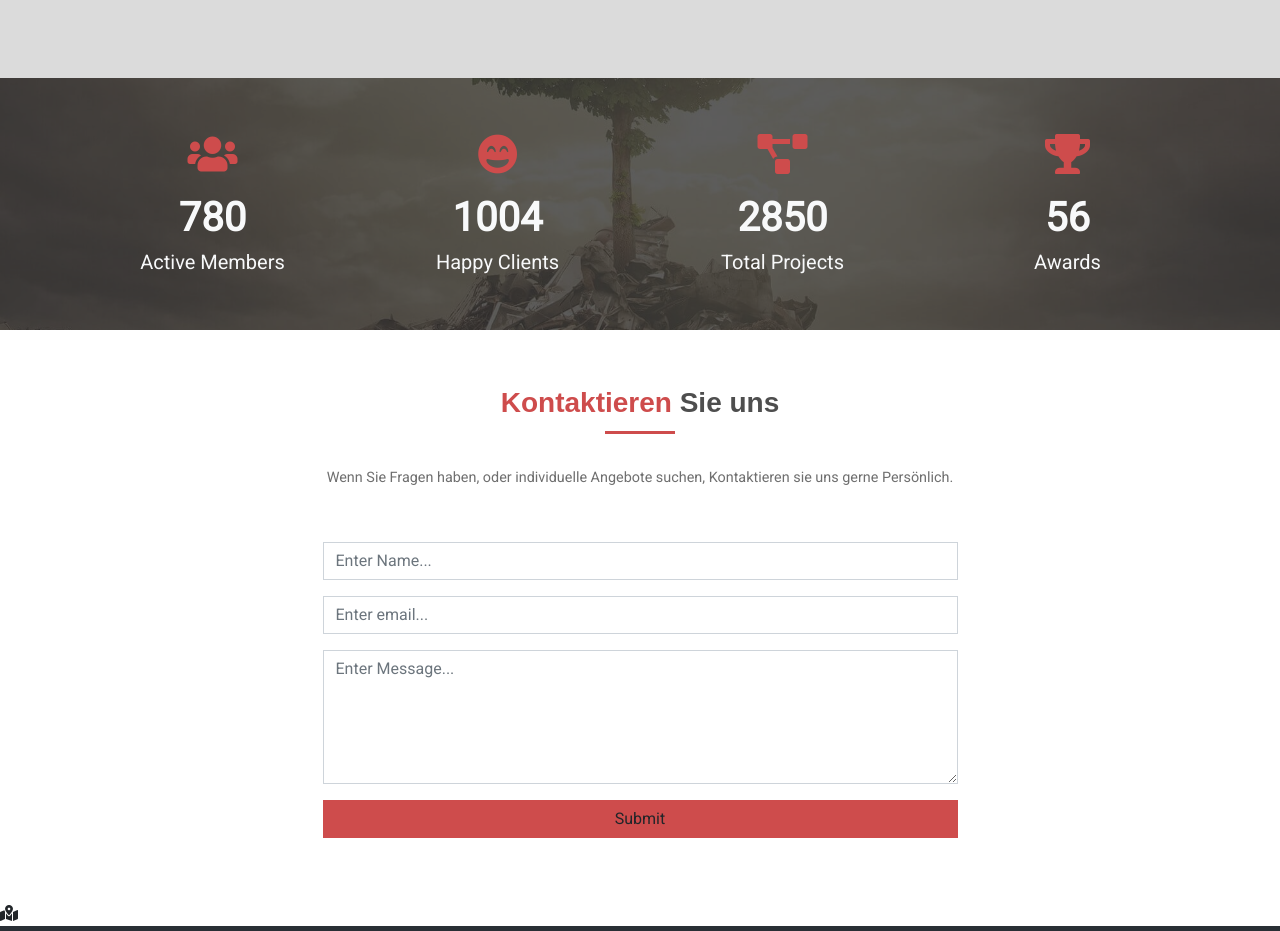
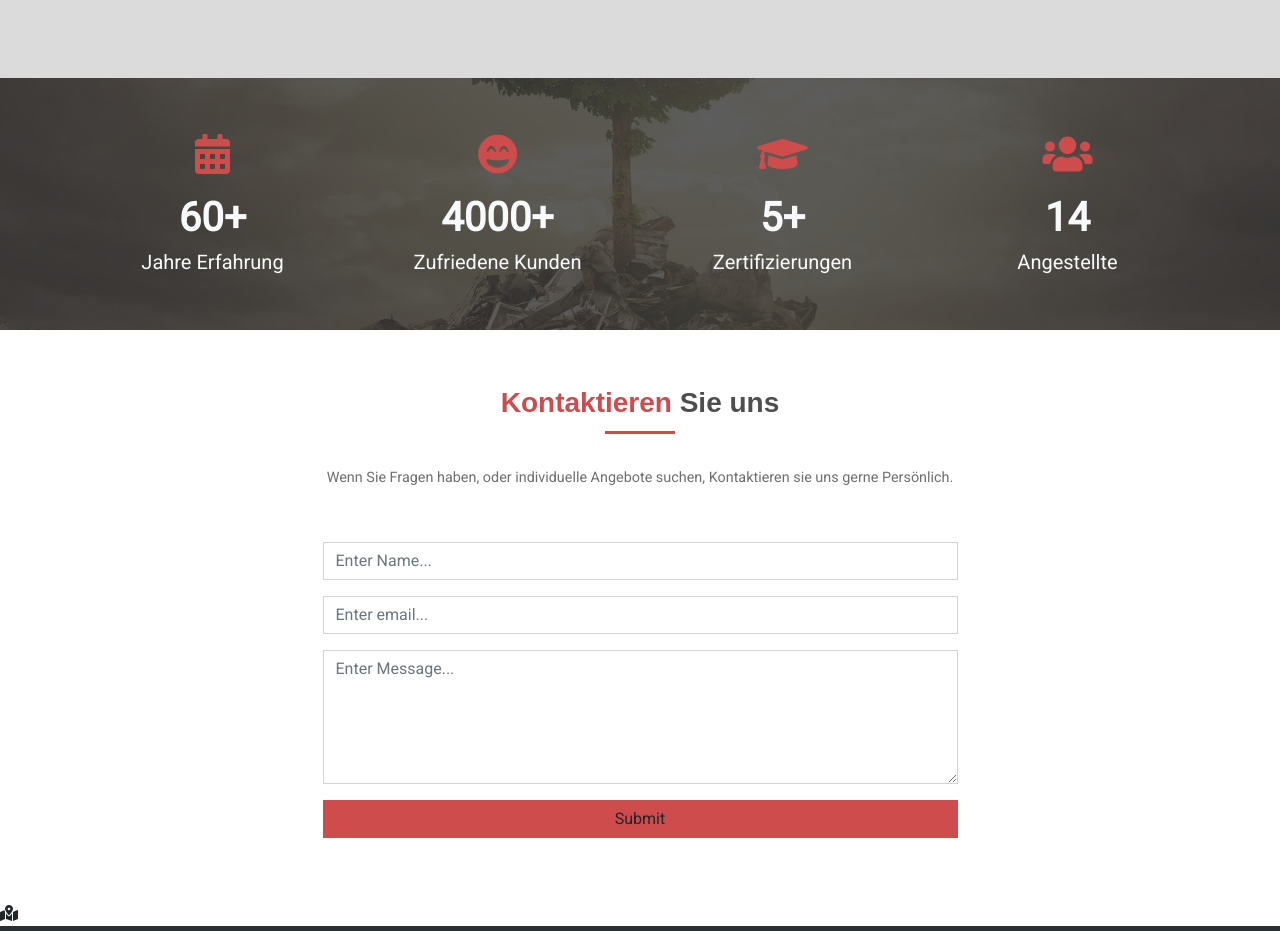
Before and after one commit to NaderOHG/Website, a React (Create React App) app: page / in a window 1280 px wide. Shown: the part 1881-2812 px from the top of the page. Built offline with nearby package versions, Linux system fonts and the light colour scheme.

Commit message:
update facts

```diff
--- a/src/components/sections/Facts/Facts.js
+++ b/src/components/sections/Facts/Facts.js
@@ -14,31 +14,31 @@ const Facts = () => {
           <div className='row'>
             <div className='col-sm-6 col-md-3 text-center mb-4'>
               <div className='mb-2 facts-icon'>
-                <i className='fas fa-users' />
+                <i className='fas fa-calendar-alt' />
               </div>
-              <h4 className='facts-counter text-light'>780</h4>
-              <h5 className='facts-title text-light'>Active Members</h5>
+              <h4 className='facts-counter text-light'>60+</h4>
+              <h5 className='facts-title text-light'>Jahre Erfahrung</h5>
             </div>
             <div className='col-sm-6 col-md-3 text-center mb-4'>
               <div className='mb-2 facts-icon'>
                 <i className='fas fa-grin-beam' />
               </div>
-              <h4 className='facts-counter text-light'>1004</h4>
-              <h5 className='facts-title text-light'>Happy Clients</h5>
+              <h4 className='facts-counter text-light'>4000+</h4>
+              <h5 className='facts-title text-light'>Zufriedene Kunden</h5>
             </div>
             <div className='col-sm-6 col-md-3 text-center mb-4'>
               <div className='mb-2 facts-icon'>
-                <i className='fas fa-project-diagram' />
+                <i className='fas fa-graduation-cap' />
               </div>
-              <h4 className='facts-counter text-light'>2850</h4>
-              <h5 className='facts-title text-light'>Total Projects</h5>
+              <h4 className='facts-counter text-light'>5+</h4>
+              <h5 className='facts-title text-light'>Zertifizierungen</h5>
             </div>
             <div className='col-sm-6 col-md-3 text-center mb-4'>
               <div className='mb-2 facts-icon'>
-                <i className='fas fa-trophy' />
+                <i className='fas fa-users' />
               </div>
-              <h4 className='facts-counter text-light'>56</h4>
-              <h5 className='facts-title text-light'>Awards</h5>
+              <h4 className='facts-counter text-light'>14</h4>
+              <h5 className='facts-title text-light'>Angestellte</h5>
             </div>
           </div>
         </div>
```
Also changed, not shown: 1 other file (tests, documents, lock files or other folders).
